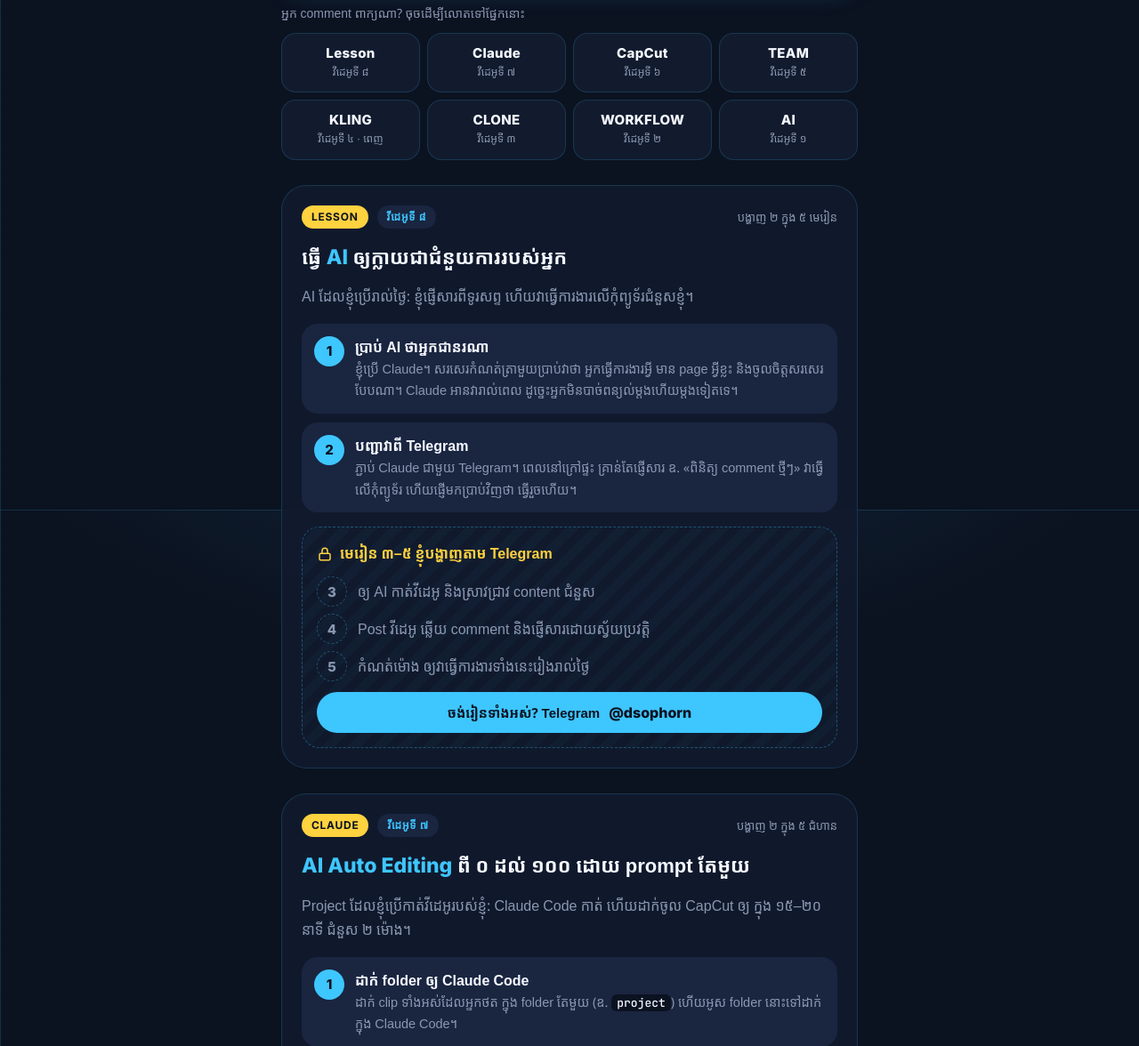
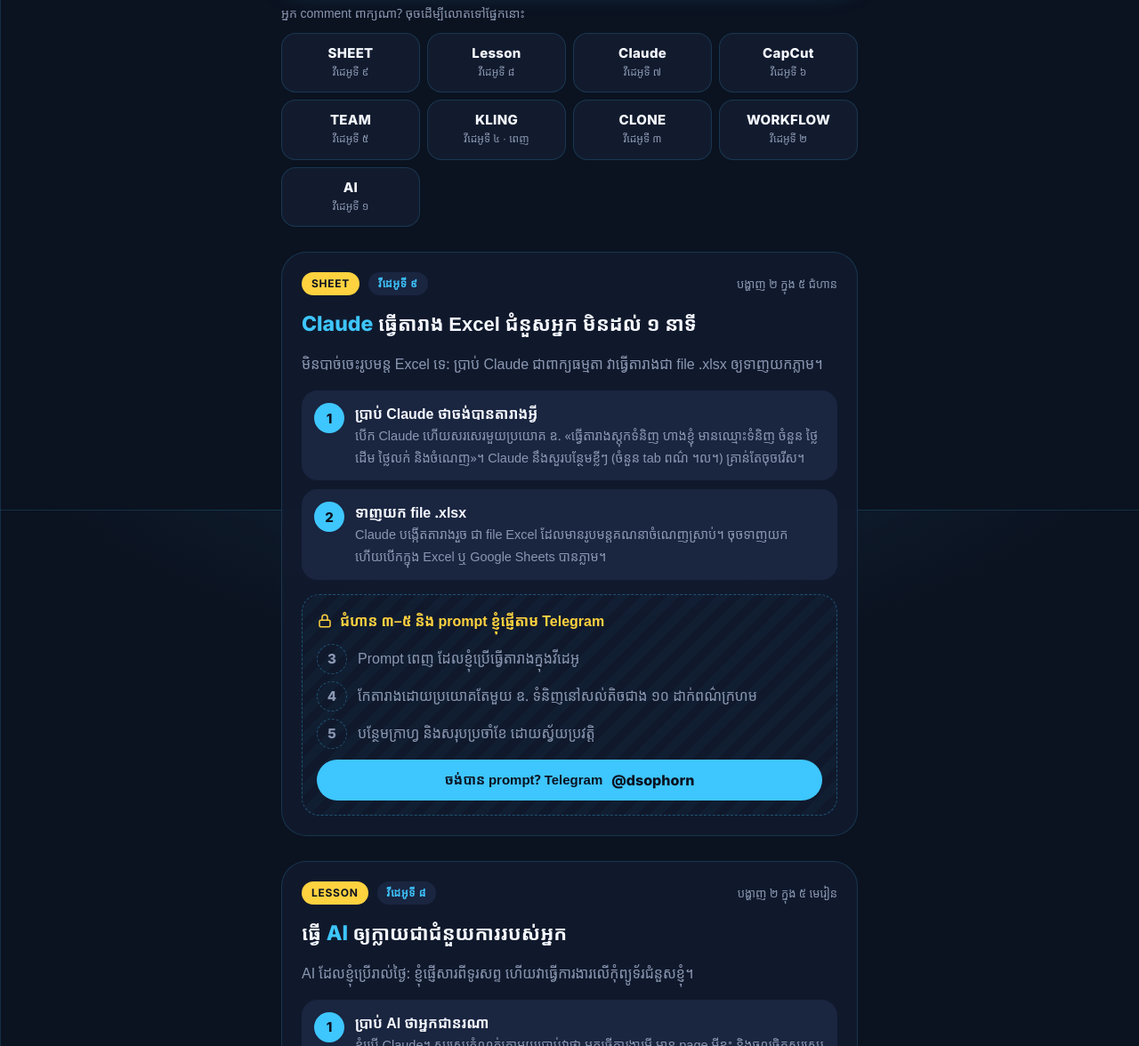
Before and after one commit to D-SOPHORN/sophorn-ai, a plain HTML site: page index.html in a window 1280 px wide. Shown: the part 227-1403 px from the top of the page at 89% size. Drawn offline with Linux system fonts and the light colour scheme; a web font is replaced by a local one.

Commit message:
Add SHEET guide (video 9: Claude makes an Excel table)
Co-Authored-By: Claude Opus 5.5 <noreply@anthropic.com>

```diff
--- a/index.html
+++ b/index.html
@@ -157,6 +157,7 @@
   <nav aria-label="ពាក្យដែលអ្នក comment">
     <p class="kw-label">អ្នក comment ពាក្យណា? ចុចដើម្បីលោតទៅផ្នែកនោះ</p>
     <div class="kws">
+      <a class="kw" href="#sheet"><b>SHEET</b><small>វីដេអូទី ៩</small></a>
       <a class="kw" href="#lesson"><b>Lesson</b><small>វីដេអូទី ៨</small></a>
       <a class="kw" href="#claude"><b>Claude</b><small>វីដេអូទី ៧</small></a>
       <a class="kw" href="#capcut"><b>CapCut</b><small>វីដេអូទី ៦</small></a>
@@ -167,6 +168,26 @@
       <a class="kw" href="#ai"><b>AI</b><small>វីដេអូទី ១</small></a>
     </div>
   </nav>
+
+  <!-- VIDEO 9 — 2 of 5 -->
+  <section class="vid" id="sheet">
+    <div class="vid-head"><span class="pill sun">SHEET</span><span class="pill">វីដេអូទី ៩</span><span class="count">បង្ហាញ ២ ក្នុង ៥ ជំហាន</span></div>
+    <h2><em>Claude</em> ធ្វើតារាង Excel ជំនួសអ្នក មិនដល់ ១ នាទី</h2>
+    <p>មិនបាច់ចេះរូបមន្ត Excel ទេ: ប្រាប់ Claude ជាពាក្យធម្មតា វាធ្វើតារាងជា file .xlsx ឲ្យទាញយកភ្លាម។</p>
+    <ol class="steps">
+      <li class="step"><span class="n">1</span><div><b>ប្រាប់ Claude ថាចង់បានតារាងអ្វី</b><span>បើក Claude ហើយសរសេរមួយប្រយោគ ឧ. «ធ្វើតារាងស្តុកទំនិញ ហាងខ្ញុំ មានឈ្មោះទំនិញ ចំនួន ថ្លៃដើម ថ្លៃលក់ និងចំណេញ»។ Claude នឹងសួរបន្ថែមខ្លីៗ (ចំនួន tab ពណ៌ ។ល។) គ្រាន់តែចុចរើស។</span></div></li>
+      <li class="step"><span class="n">2</span><div><b>ទាញយក file .xlsx</b><span>Claude បង្កើតតារាងរួច ជា file Excel ដែលមានរូបមន្តគណនាចំណេញស្រាប់។ ចុចទាញយក ហើយបើកក្នុង Excel ឬ Google Sheets បានភ្លាម។</span></div></li>
+    </ol>
+    <div class="lock">
+      <div class="lock-title"><svg viewBox="0 0 24 24" fill="none" stroke="currentColor" stroke-width="2" aria-hidden="true"><rect x="4" y="11" width="16" height="10" rx="2"/><path d="M8 11V7a4 4 0 0 1 8 0v4"/></svg>ជំហាន ៣–៥ និង prompt ខ្ញុំផ្ញើតាម Telegram</div>
+      <ul>
+        <li><span class="n">3</span>Prompt ពេញ ដែលខ្ញុំប្រើធ្វើតារាងក្នុងវីដេអូ</li>
+        <li><span class="n">4</span>កែតារាងដោយប្រយោគតែមួយ ឧ. ទំនិញនៅសល់តិចជាង ១០ ដាក់ពណ៌ក្រហម</li>
+        <li><span class="n">5</span>បន្ថែមក្រាហ្វ និងសរុបប្រចាំខែ ដោយស្វ័យប្រវត្តិ</li>
+      </ul>
+      <a class="tg" href="https://t.me/dsophorn" target="_blank" rel="noopener">ចង់បាន prompt? Telegram <b>@dsophorn</b></a>
+    </div>
+  </section>
 
   <!-- VIDEO 8 — 2 of 5 -->
   <section class="vid" id="lesson">
```
